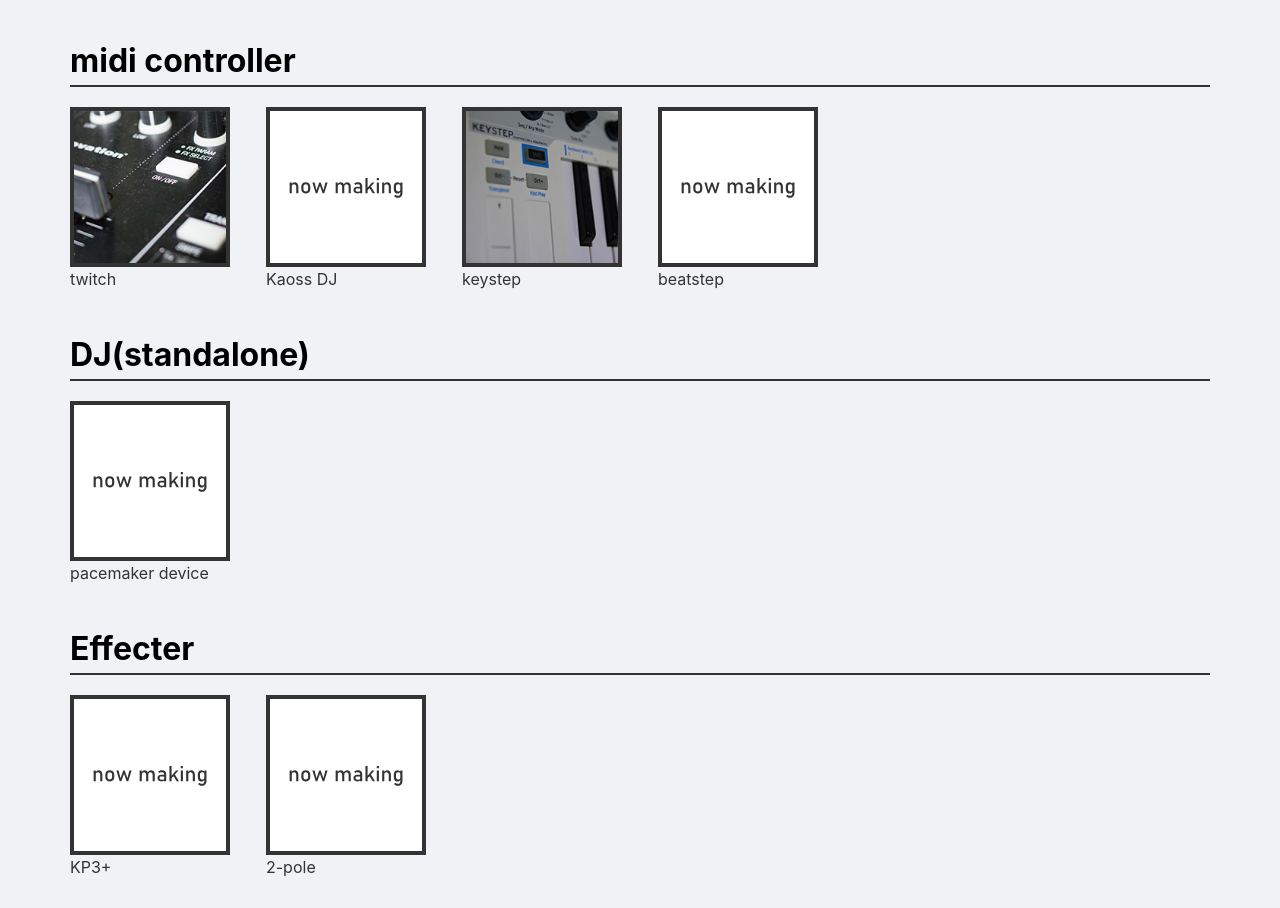
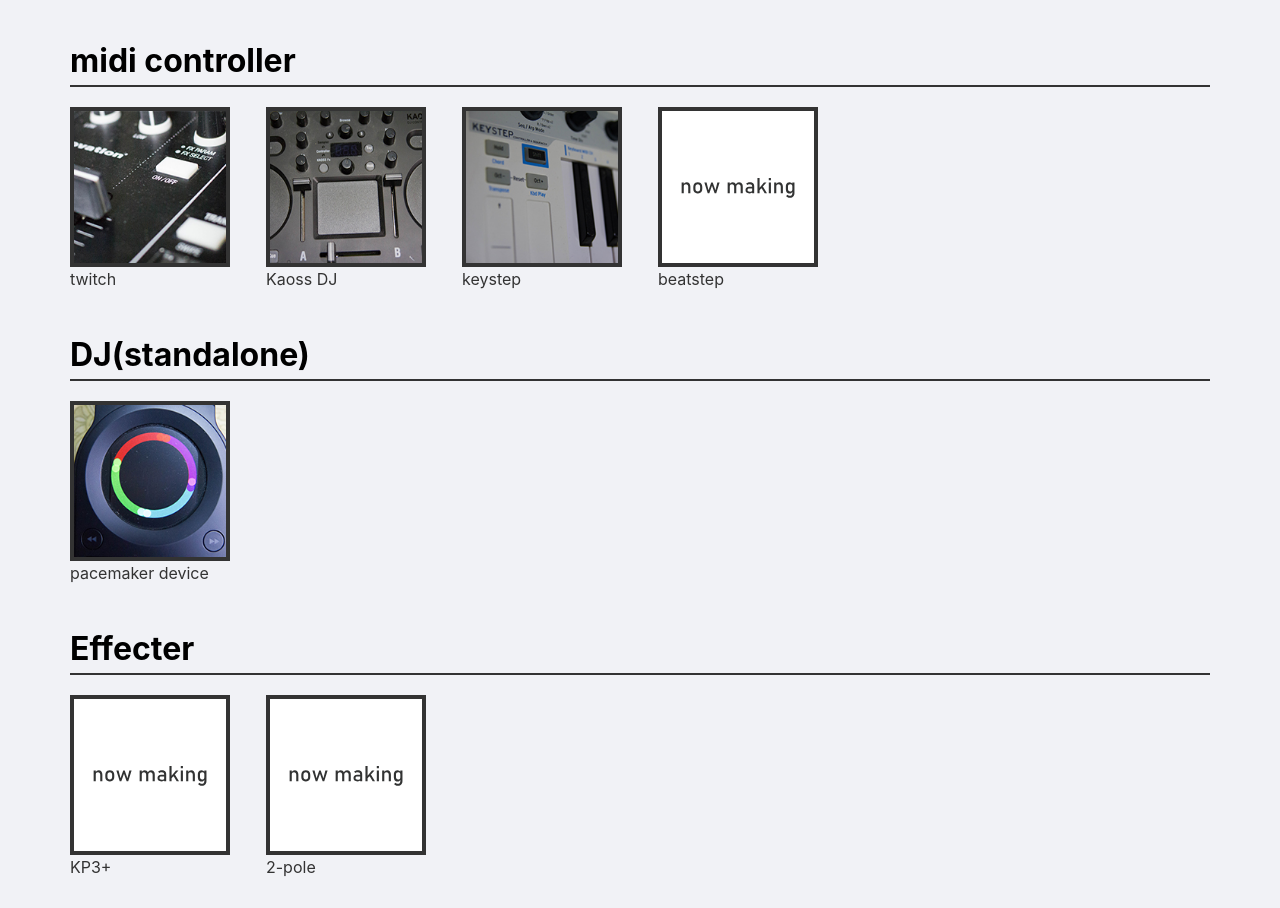
Before and after one commit to takeshisakuma/spindey, a website: page src/pug/index.pug in a window 1280 px wide. Shown: the part 1068-1976 px from the top of the page. Drawn offline with nearby package versions, Linux system fonts and the light colour scheme; files that its build step writes are made by us from their sources; files whose address does not match are found by name.

Commit message:
add photo

```diff
--- a/src/pug/index.pug
+++ b/src/pug/index.pug
@@ -87,7 +87,7 @@
               a(href="/equipment/kaossdj.html").top__equipmentlink
                 li.top__equipmentMember
                   div.top__equipmentPicture
-                    img(src="/img/photo/nowmaking.svg" alt="KAOSS DJ")
+                    img(src="/img/photo/kaossdj.jpg" alt="KAOSS DJ")
                   p.top__equipmentName Kaoss DJ
               a(href="/equipment/keystep.html").top__equipmentlink
                 li.top__equipmentMember
@@ -105,7 +105,7 @@
               a(href="/equipment/pacemaker.html").top__equipmentlink
                 li.top__equipmentMember
                   div.top__equipmentPicture
-                    img(src="/img/photo/nowmaking.svg" alt="now making")
+                    img(src="/img/photo/pacemaker.jpg" alt="now making")
                   p.top__equipmentName pacemaker device
             li.top__categoryMember
             p.top__categoty__heading Effecter
```
Also changed, not shown: dist/img/photo/2pole.jpg (added), dist/img/photo/ddjsb3.jpg (added), dist/img/photo/kaossdj.jpg (added), dist/img/photo/launchcontrol xl.jpg (added), dist/img/photo/launchpadx.jpg (added), dist/img/photo/pacemaker.jpg (added), dist/index.html, src/img/photo/2pole.jpg (added), src/img/photo/ddjsb3.jpg (added), src/img/photo/kaossdj.jpg (added), src/img/photo/launchcontrol xl.jpg (added), src/img/photo/launchpadx.jpg (added), src/img/photo/pacemaker.jpg (added), 1 other file.
